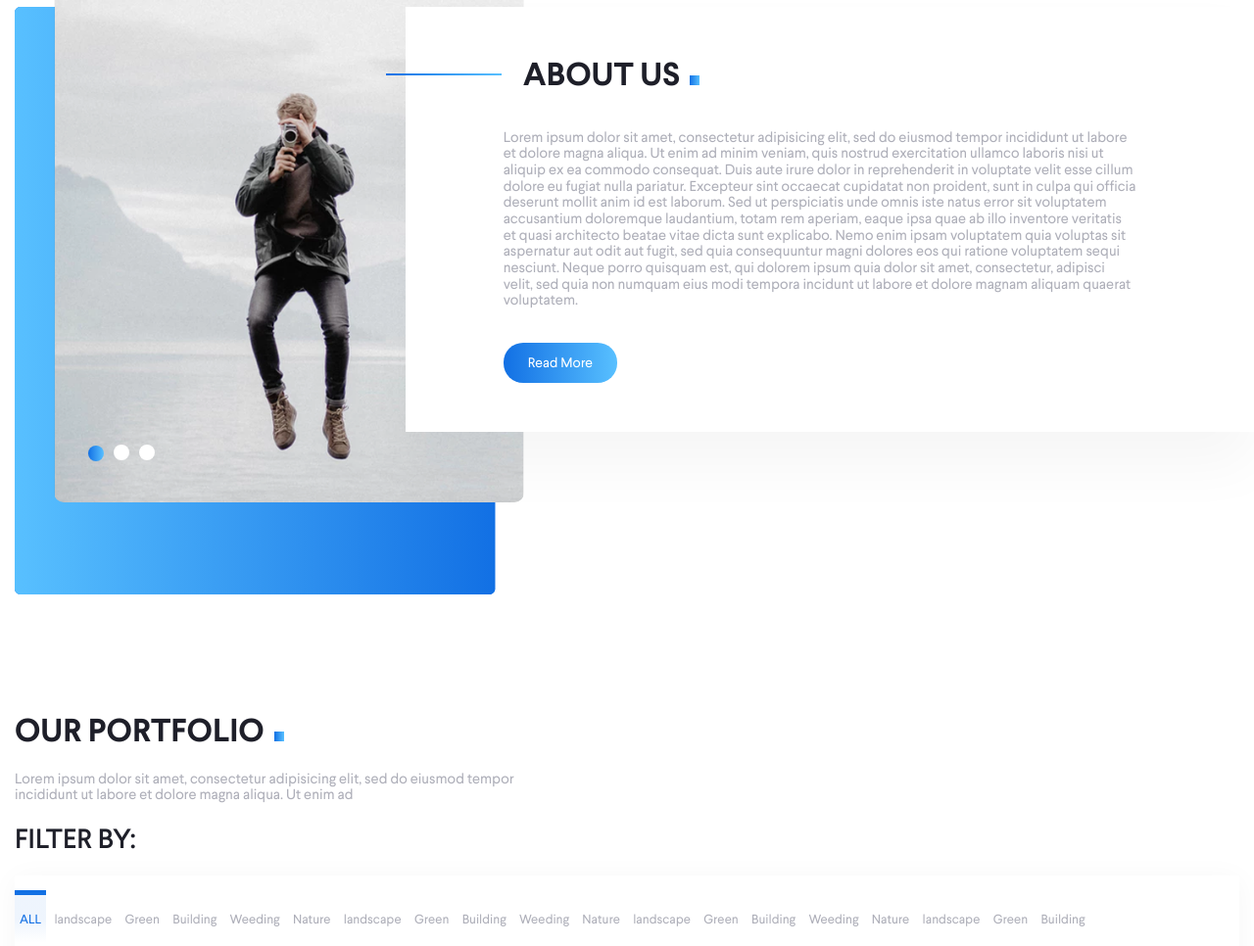
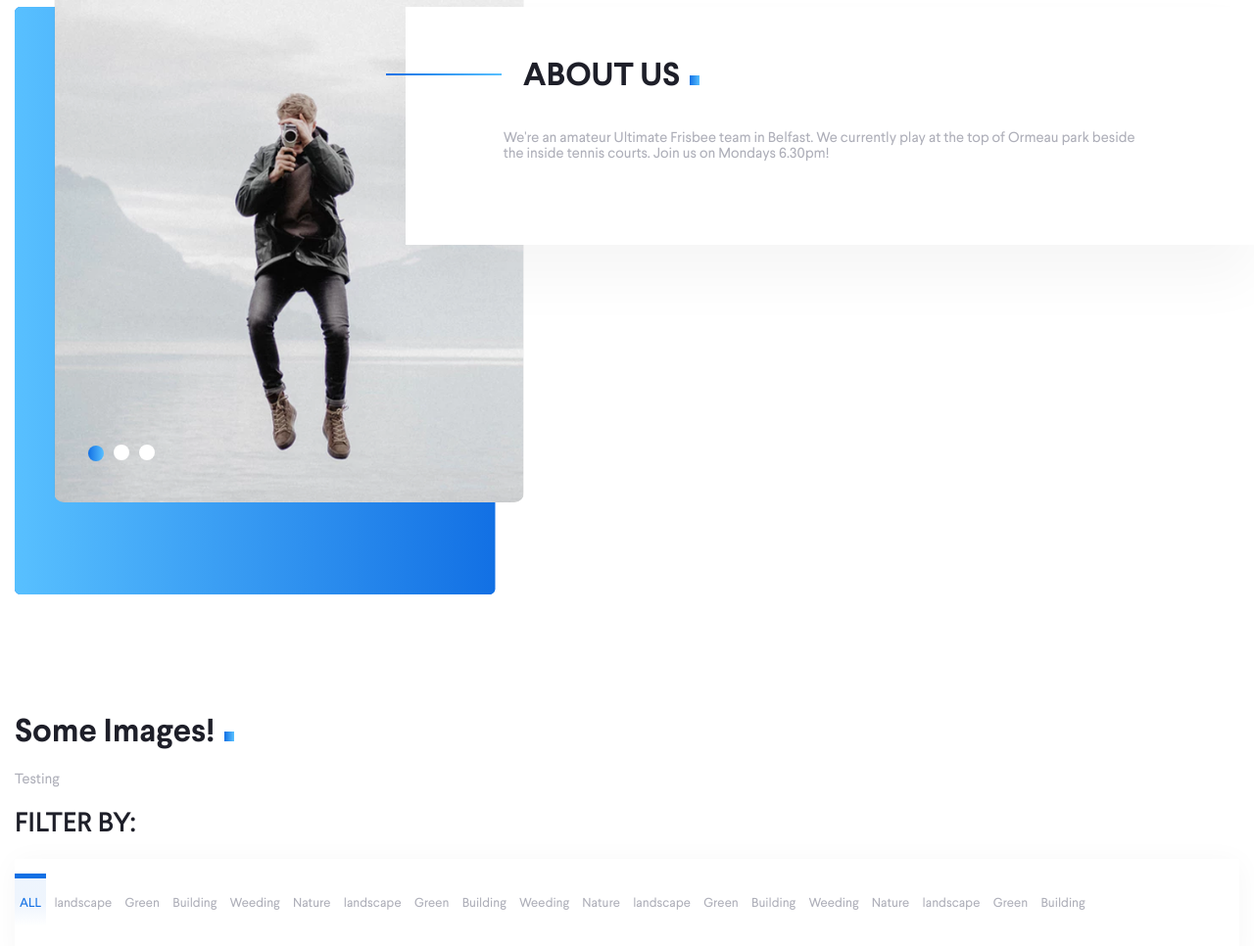
Before and after one commit to goodwie3/belfastultimate.github.io, a plain HTML site: page index.html in a window 1280 px wide. Shown: the part 1040-2006 px from the top of the page at 98% size. Drawn offline with Linux system fonts and the light colour scheme.

Commit message:
Update index.html

```diff
--- a/index.html
+++ b/index.html
@@ -155,19 +155,7 @@
                 <div class="col-lg-8">
                     <div class="about-us-content">
                         <h2>ABOUT US</h2>
-                        <p>Lorem ipsum dolor sit amet, consectetur adipisicing elit, sed do eiusmod tempor incididunt ut
-                            labore et dolore magna aliqua. Ut enim ad minim veniam, quis nostrud exercitation ullamco
-                            laboris nisi ut aliquip ex ea commodo consequat. Duis aute irure dolor in reprehenderit in
-                            voluptate velit esse cillum dolore eu fugiat nulla pariatur. Excepteur sint occaecat
-                            cupidatat non proident, sunt in culpa qui officia deserunt mollit anim id est laborum. Sed
-                            ut perspiciatis unde omnis iste natus error sit voluptatem accusantium doloremque
-                            laudantium, totam rem aperiam, eaque ipsa quae ab illo inventore veritatis et quasi
-                            architecto beatae vitae dicta sunt explicabo. Nemo enim ipsam voluptatem quia voluptas sit
-                            aspernatur aut odit aut fugit, sed quia consequuntur magni dolores eos qui ratione
-                            voluptatem sequi nesciunt. Neque porro quisquam est, qui dolorem ipsum quia dolor sit amet,
-                            consectetur, adipisci velit, sed quia non numquam eius modi tempora incidunt ut labore et
-                            dolore magnam aliquam quaerat voluptatem.</p>
-                        <a href="#" class="read-more">Read More</a>
+                        <p>We're an amateur Ultimate Frisbee team in Belfast. We currently play at the top of Ormeau park beside the inside tennis courts. Join us on Mondays 6.30pm!</p>
                     </div>
 
 
@@ -179,9 +167,8 @@
 
     <div class="container-fluid fh5co-portfolio" id="portfolio">
         <div class="container">
-            <h2>OUR PORTFOLIO</h2>
-            <p>Lorem ipsum dolor sit amet, consectetur adipisicing elit, sed do eiusmod tempor incididunt ut labore et
-                dolore magna aliqua. Ut enim ad </p>
+            <h2>Some Images!</h2>
+            <p>Testing</p>
             <h3>FILTER BY:</h3>
             <div class="portfolio-tab portfolioFilter">
                 <ul>
@@ -398,11 +385,8 @@
                     <div>
                         <div class="card text-center"> <img class="card-img-top" src="images/news1.png" alt="">
                             <div class="card-body text-left pr-0 pl-0">
-                                <h5>How to take a Awosome photo Of
-                                    Groups! </h5>
-                                <p class="card-text">Lorem ipsum dolor sit amet, consectetur adipisicing elit, sed do
-                                    eiusmod tempor incididunt ut labore et dolore magna aliqua. Ut enim ad minim veniam,
-                                    quis nostrud exercitation ullamco laboris nisi ut aliquip ex ea commodo </p>
+                                <h5>Join us at Training!</h5>
+                                <p class="card-text">Training 6.30pm Ormeau Park! No experience necessary!</p>
                             </div>
                         </div>
                     </div>
@@ -410,11 +394,8 @@
                     <div>
                         <div class="card text-center"> <img class="card-img-top" src="images/news2.png" alt="">
                             <div class="card-body text-left pr-0 pl-0">
-                                <h5>How to take a Awosome photo Of
-                                    Groups! </h5>
-                                <p class="card-text">Lorem ipsum dolor sit amet, consectetur adipisicing elit, sed do
-                                    eiusmod tempor incididunt ut labore et dolore magna aliqua. Ut enim ad minim veniam,
-                                    quis nostrud exercitation ullamco laboris nisi ut aliquip ex ea commodo</p>
+                                <h5>Mixed Gender Sport </h5>
+                                <p class="card-text">Test</p>
                             </div>
                         </div>
                     </div>
@@ -422,11 +403,8 @@
                     <div>
                         <div class="card text-center"> <img class="card-img-top" src="images/news3.png" alt="">
                             <div class="card-body text-left pr-0 pl-0">
-                                <h5>How to take a Awosome photo Of
-                                    Groups! </h5>
-                                <p class="card-text">Lorem ipsum dolor sit amet, consectetur adipisicing elit, sed do
-                                    eiusmod tempor incididunt ut labore et dolore magna aliqua. Ut enim ad minim veniam,
-                                    quis nostrud exercitation ullamco laboris nisi ut aliquip ex ea commodo </p>
+                                <h5>Test </h5>
+                                <p class="card-text">Test</p>
                             </div>
                         </div>
                     </div>
```
